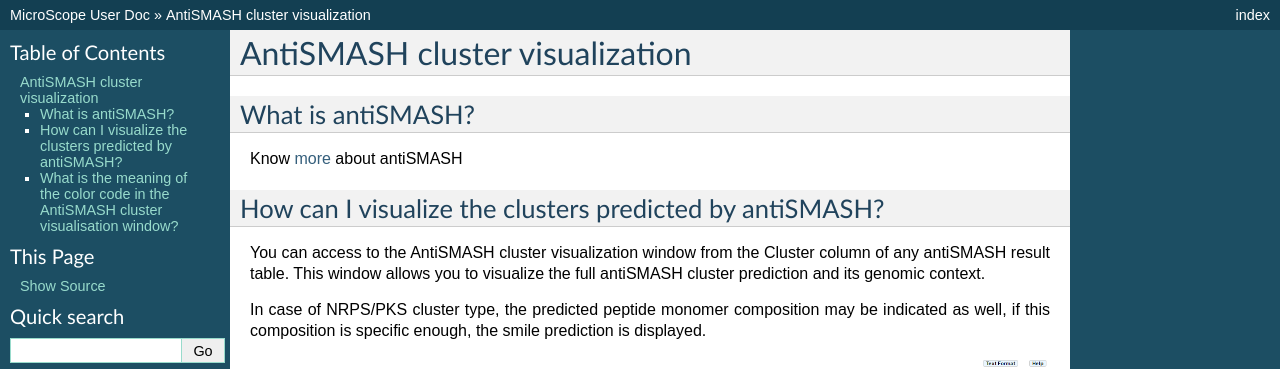
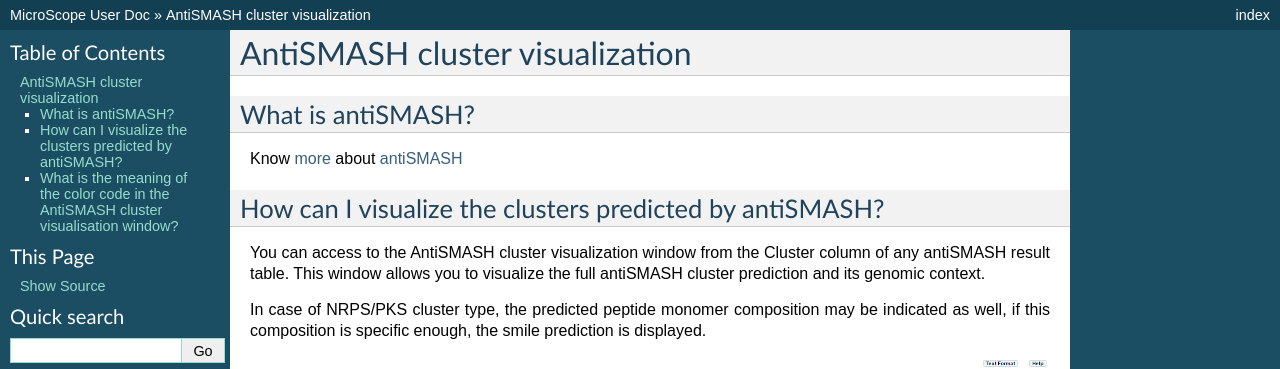
Before and after one commit to labgem/microscope-user-doc, a Sphinx documentation site: the page built from docs/content/metabolism/domainviewer.rst, in a window 1280 px wide and 900 px high. Shown: the top 369 px of the window. Built offline with Sphinx 7.4.7, drawn with Linux system fonts in a browser that asks for light colours; formulas are drawn with MathJax 3; part of the change alters nothing that is shown.

```diff
--- a/docs/content/metabolism/domainviewer.rst
+++ b/docs/content/metabolism/domainviewer.rst
@@ -5,7 +5,9 @@ AntiSMASH cluster visualization
 What is antiSMASH?
 ------------------
 
-Know  `more <https://microscope.readthedocs.io/en/latest/content/mage/info.html#antismash>`_ about antiSMASH
+Know  `more <https://microscope.readthedocs.io/en/latest/content/mage/info.html#antismash>`_ about `antiSMASH <http://antismash.secondarymetabolites.org/about.html>`_
+
+
 
 How can I visualize the clusters predicted by antiSMASH?
 --------------------------------------------------------
```
